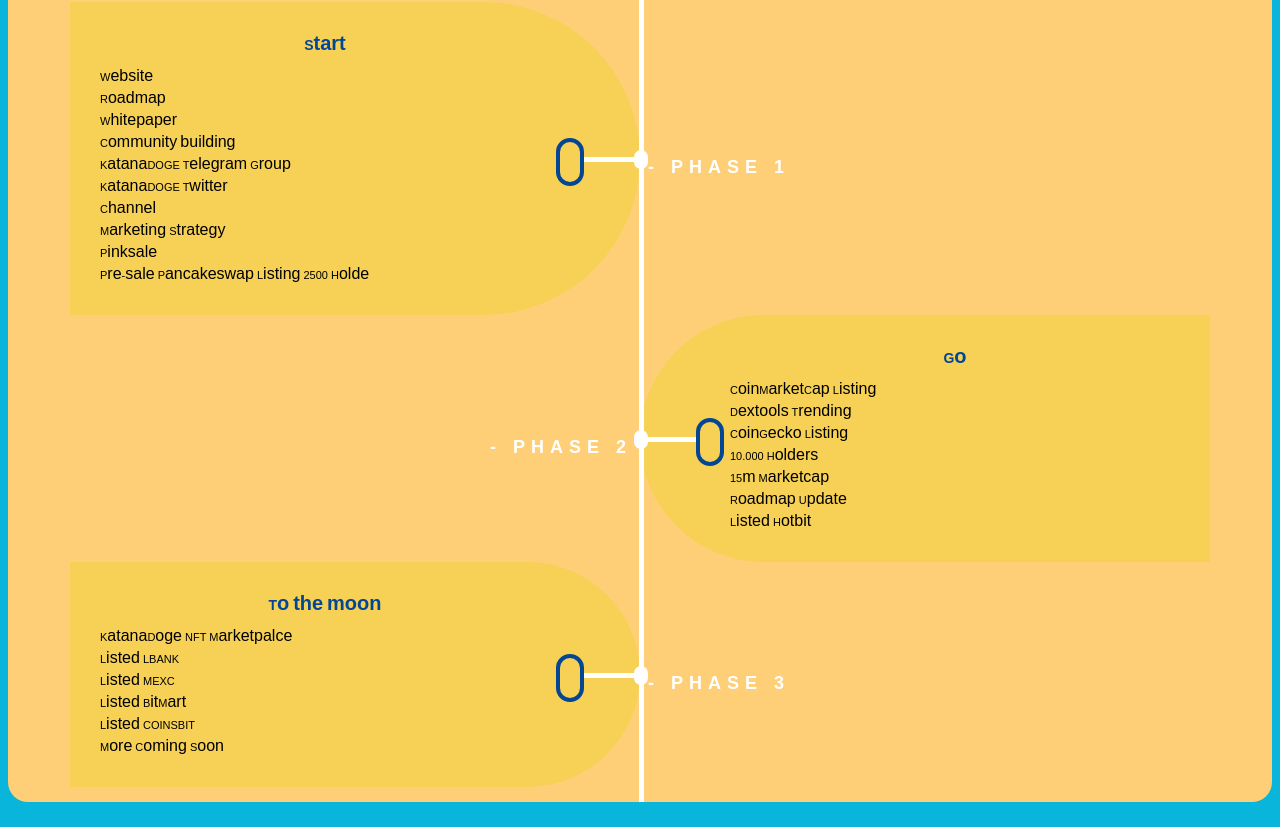
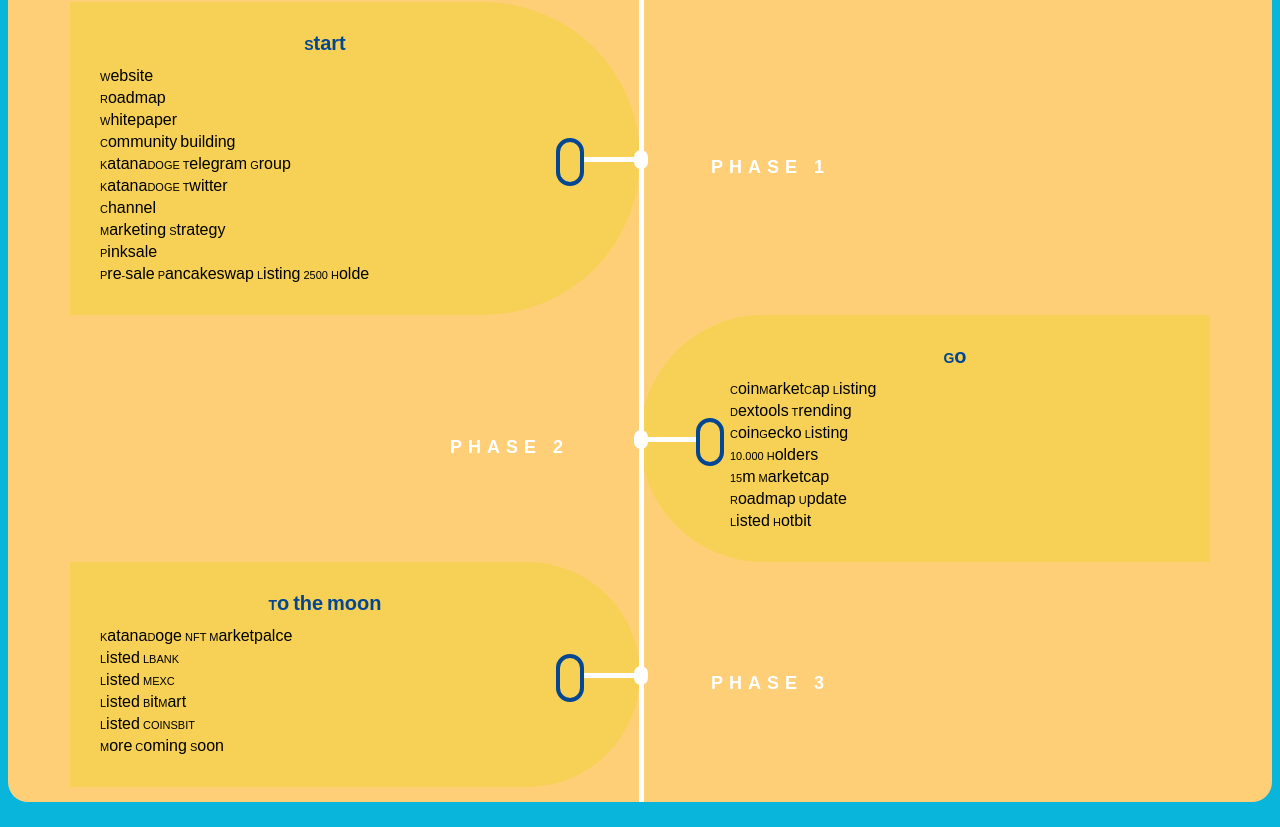
Before and after one commit to TokenRevolution/Angelo, a plain HTML site: page index.html in a window 1280 px wide. Shown: the part 3489-4316 px from the top of the page. Drawn offline with Linux system fonts and the light colour scheme.

Commit message:
Update index.html

```diff
--- a/index.html
+++ b/index.html
@@ -699,11 +699,11 @@
 							}
 
 							.container.left .date {
-							     right: -150px;
+							     right: -190px;
 							}
 
 							.container.right .date {
-							     left: -150px;
+							     left: -190px;
 							}
 
 							.container .icon {
@@ -1102,7 +1102,7 @@
 	<p class="line-out">---</p>
 	<div class="timeline fade-in">
   <div class="container left fade-in">
-    <div class="date fade-in"> - Phase 1</div>
+    <div class="date fade-in">  Phase 1</div>
     <i class="icon fa fa-home fade-in"></i>
     <div class="content fade-in">
       <h2>Start</h2>
@@ -1137,7 +1137,7 @@
     </div>
   </div>
   <div class="container right fade-in">
-    <div class="date fade-in"> - Phase 2</div>
+    <div class="date fade-in">  Phase 2</div>
     <i class="icon fa fa-gift fade-in"></i>
     <div class="content fade-in">
       <h2>Go</h2>
@@ -1160,7 +1160,7 @@
     </div>
   </div>
   <div class="container left fade-in">
-    <div class="date fade-in"> - Phase 3</div>
+    <div class="date fade-in">  Phase 3</div>
     <i class="icon fa fa-user fade-in"></i>
     <div class="content fade-in">
       <h2>To the moon</h2>
```
